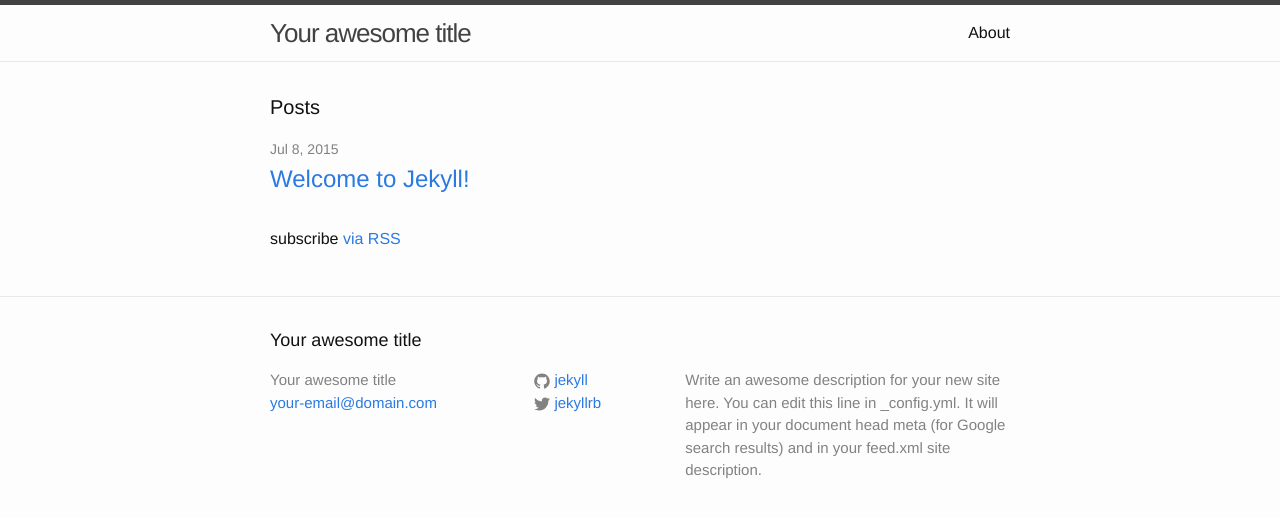
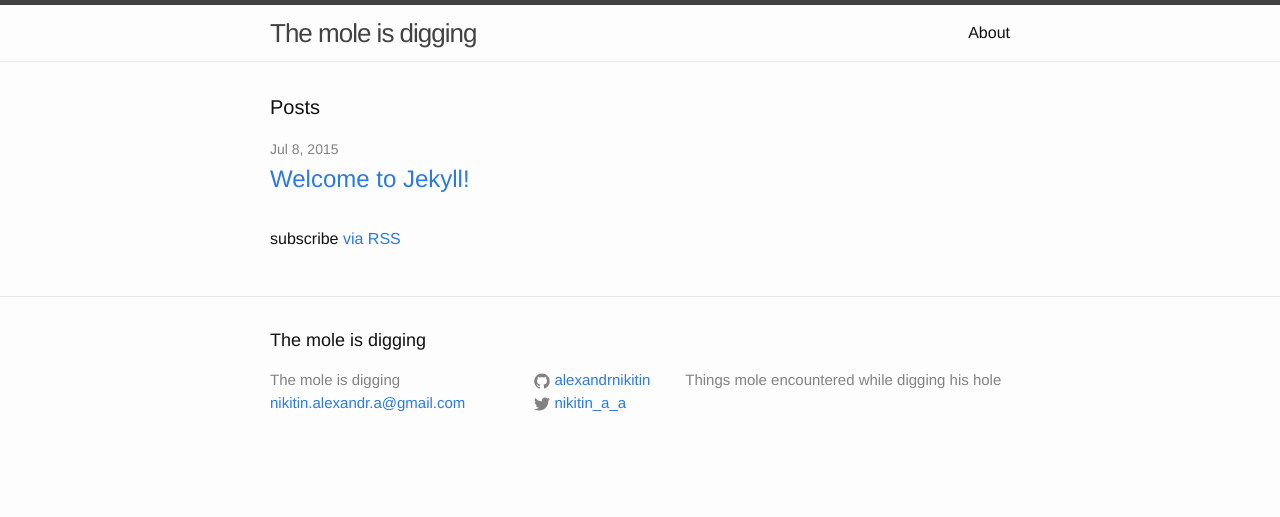
Before and after one commit to alexandrnikitin/blog, a Jekyll site: the page built from index.html, in a window 1280 px wide. Shown: the top 517 px of the page. Built offline with Jekyll 4.4.1, drawn with Linux system fonts in a browser that asks for light colours.

Commit message:
Adjust config file with my own requisites

```diff
--- a/_config.yml
+++ b/_config.yml
@@ -1,14 +1,15 @@
 # Site settings
-title: Your awesome title
-email: your-email@domain.com
-description: > # this means to ignore newlines until "baseurl:"
-  Write an awesome description for your new site here. You can edit this
-  line in _config.yml. It will appear in your document head meta (for
-  Google search results) and in your feed.xml site description.
-baseurl: "" # the subpath of your site, e.g. /blog/
-url: "http://yourdomain.com" # the base hostname & protocol for your site
-twitter_username: jekyllrb
-github_username:  jekyll
+title: The mole is digging
+author: Alexandr Nikitin
+description: Things mole encountered while digging his hole
+keywords: .NET,C#
+
+email: nikitin.alexandr.a@gmail.com
+twitter_username: nikitin_a_a
+github_username:  alexandrnikitin
+
+baseurl: "/blog" # the subpath of your site, e.g. /blog/
+url: "https://alexandrnikitin.github.io" # the base hostname & protocol for your site
 
 # Build settings
 markdown: kramdown
```
